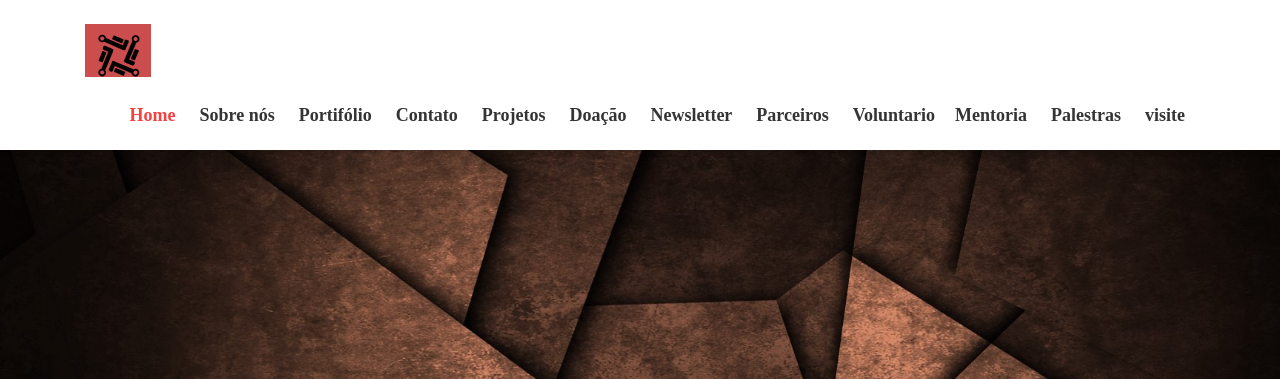
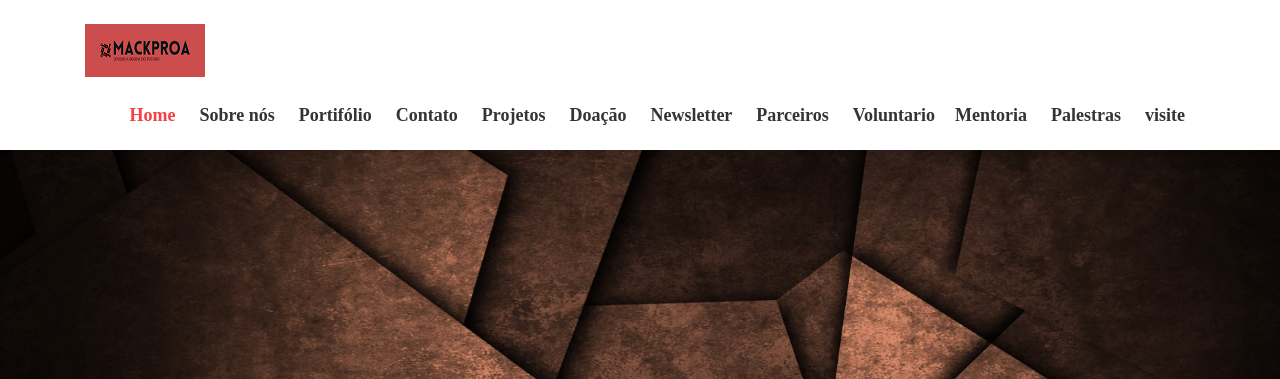
Before and after one commit to assisprestes/mackproa, a plain HTML site: page index.html in a window 1280 px wide. Shown: the top 379 px of the page. Drawn offline with Linux system fonts and the light colour scheme; a web font is replaced by a local one.

Commit message:
Update style.css

```diff
--- a/style.css
+++ b/style.css
@@ -653,7 +653,7 @@ body {
 
 /*logo*/
 .logo {
-  background-image: url("ok.png");
+  background-image: url("Logook.png");
   background-repeat: no-repeat;
   display: block;
   width: 120px;
```
